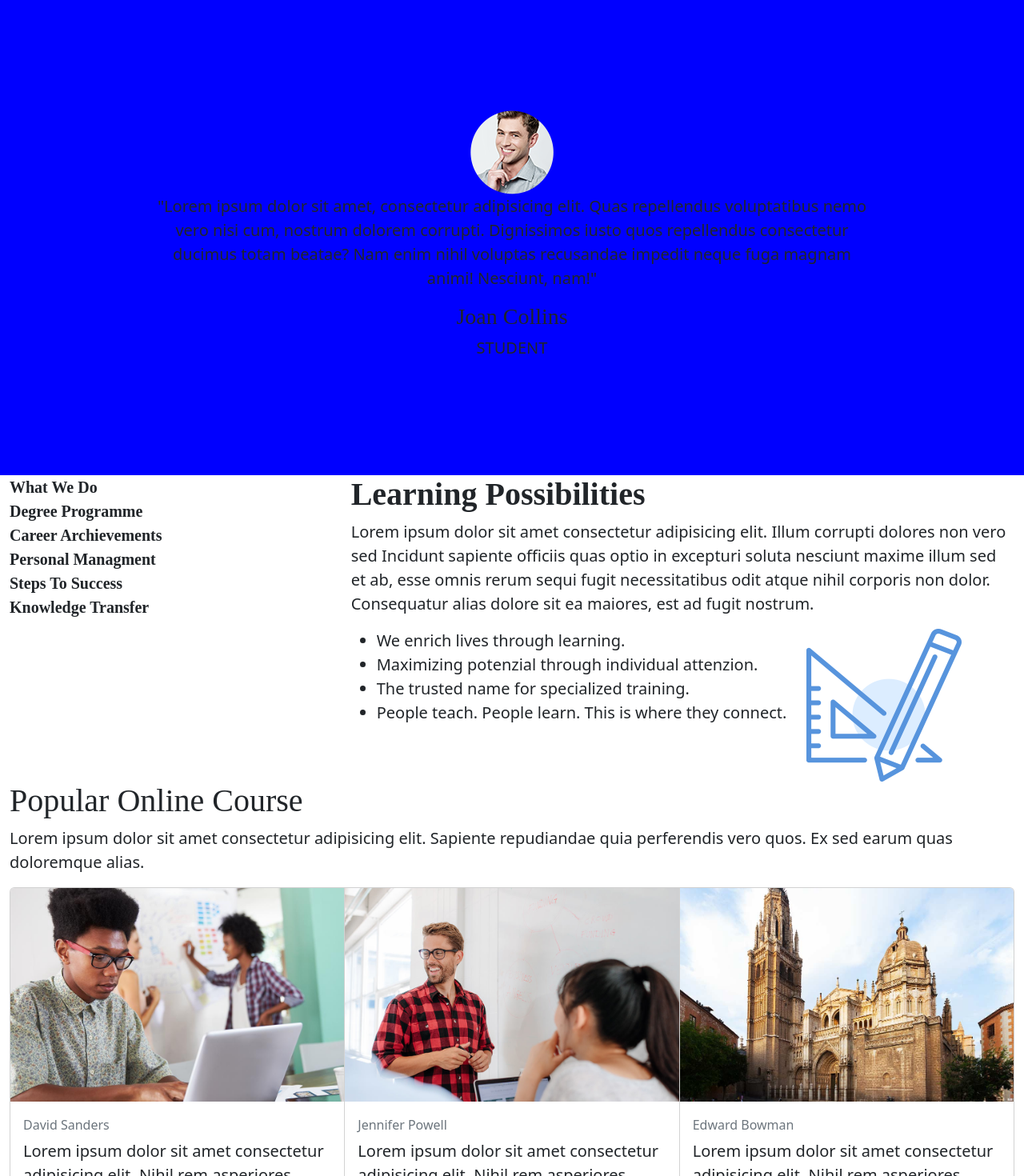
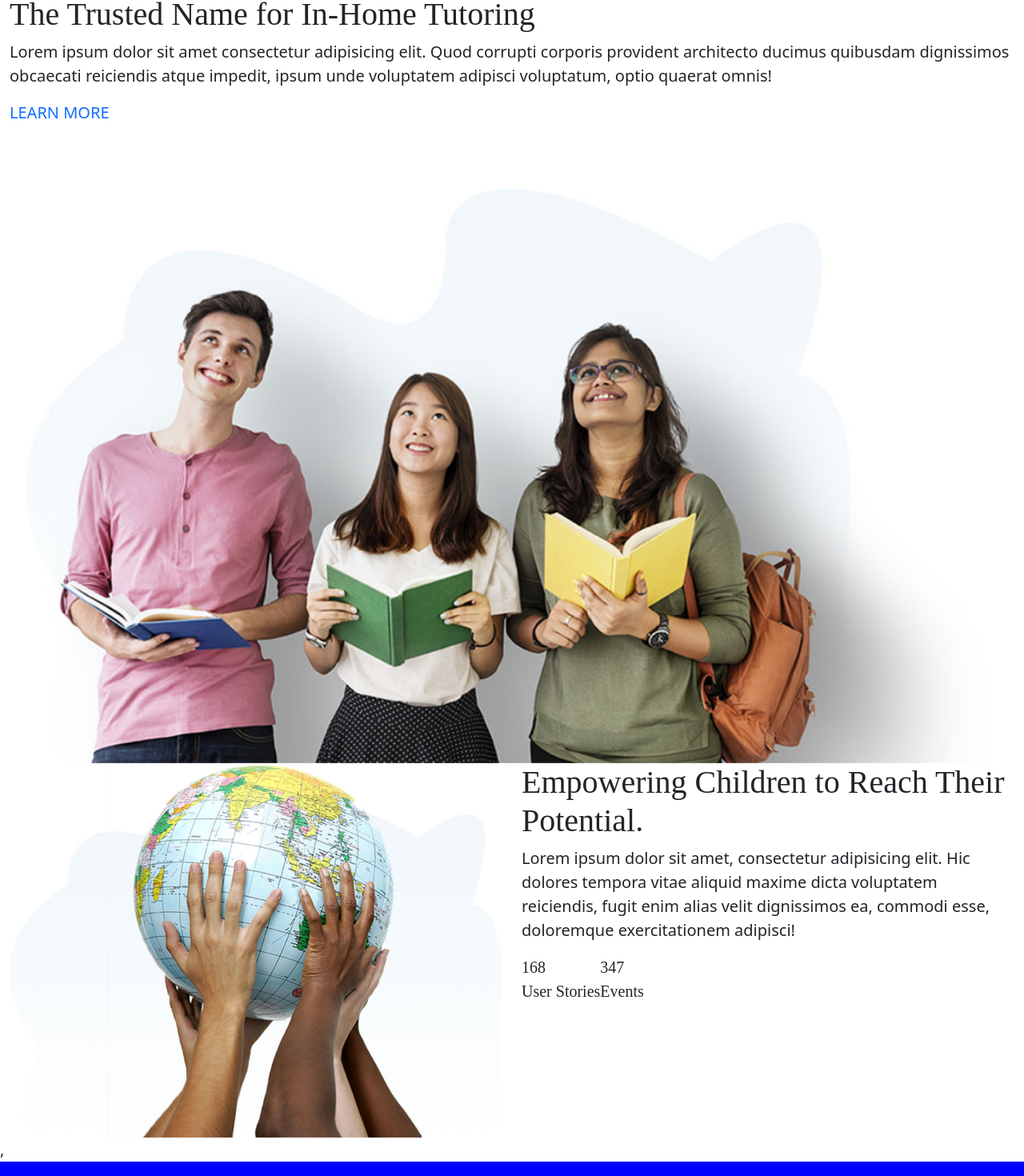
Before and after one commit to AnielloPiscopo/proj-html-vuejs, a Vue app: page / in a window 1280 px wide. Shown: the part 599-2069 px from the top of the page at 80% size. Built offline with nearby package versions, Linux system fonts and the light colour scheme.

Commit message:
Created and added the content in MainGeneralInfo component and added the class 'w-100' to some imgs

```diff
--- a/src/components/main/AppMain.vue
+++ b/src/components/main/AppMain.vue
@@ -1,5 +1,6 @@
 <script>
 import MainIconsContainer from './MainIconsContainer.vue';
+import MainGeneralInfo from './MainGeneralInfo.vue';
 import MainTestimonials from './MainTestimonials.vue';
 import MainProgrammDetails from './MainProgrammDetails.vue';
 import MainCourses from './MainCourses.vue';
@@ -9,6 +10,7 @@ export default {
     name: 'AppMain',
     components: {
         MainIconsContainer,
+        MainGeneralInfo,
         MainTestimonials,
         MainProgrammDetails,
         MainCourses,
@@ -21,6 +23,7 @@ export default {
 <template>
     <main>
         <MainIconsContainer />
+        <MainGeneralInfo />,
         <MainTestimonials />
         <MainProgrammDetails />
         <MainCourses />
--- /dev/null
+++ b/src/components/main/MainGeneralInfo.vue
@@ -0,0 +1,71 @@
+<script>
+import { store } from '../../store';
+
+export default {
+    name: 'MainGeneralInfo',
+
+    data() {
+        return {
+            store,
+            imgsPath: 'h5-img-',
+            imgsExtension: '.jpg',
+            userStoriesNumber: 168,
+            eventsNumber: 347,
+        }
+    }
+}
+</script>
+
+<template>
+    <section id="general-info">
+        <div class="container-fluid">
+            <h1 class="my_font-serif">The Trusted Name for In-Home Tutoring</h1>
+
+            <p>
+                Lorem ipsum dolor sit amet consectetur adipisicing elit. Quod corrupti corporis provident architecto
+                ducimus quibusdam dignissimos obcaecati reiciendis atque impedit, ipsum unde voluptatem adipisci
+                voluptatum, optio quaerat omnis!
+            </p>
+
+            <a href="#" class="text-decoration-none text-uppercase">Learn More</a>
+
+            <div class="my_img-container">
+                <img :src="store.getImgPath(imgsPath + '1' + imgsExtension)" alt="" class="w-100">
+            </div>
+        </div>
+        <div class="container-fluid">
+            <div class="row">
+                <div class="col-6">
+                    <img :src="store.getImgPath(imgsPath + '2' + imgsExtension)" alt="" class="w-100">
+                </div>
+                <div class="col-6">
+                    <h1 class="my_font-serif">
+                        Empowering Children to Reach Their Potential.
+                    </h1>
+
+                    <p>
+                        Lorem ipsum dolor sit amet, consectetur adipisicing elit. Hic dolores tempora vitae aliquid
+                        maxime dicta voluptatem reiciendis, fugit enim alias velit dignissimos ea, commodi esse,
+                        doloremque exercitationem adipisci!
+                    </p>
+
+                    <ul class="list-unstyled d-flex">
+                        <li class="my_font-serif">
+                            <div>{{ userStoriesNumber }}</div>
+                            <div>User Stories</div>
+                        </li>
+
+                        <li class="my_font-serif">
+                            <div>{{ eventsNumber }}</div>
+                            <div>Events</div>
+                        </li>
+                    </ul>
+                </div>
+            </div>
+        </div>
+    </section>
+</template>
+
+<style lang="scss">
+
+</style>
--- a/src/components/main/MainIconsContainer.vue
+++ b/src/components/main/MainIconsContainer.vue
@@ -24,7 +24,7 @@ export default {
 </script>
 
 <template>
-    <div class="my_icons-container d-flex justify-content-between p-5">
+    <div class="my_icons-container d-flex justify-content-between p-5 flex-wrap">
         <div class="my_icon-container p-5 d-flex flex-column align-items-center" v-for="icon, index in numberOfIcons"
             :key="index">
             <div class="my_img-container">
--- a/src/components/main/MainPricingPlans.vue
+++ b/src/components/main/MainPricingPlans.vue
@@ -80,7 +80,7 @@ export default {
                 <div v-for="plan, index in plansList" class="card"
                     :class="(planActiveIndex === index) ? 'my_active' : ''" style="width: 18rem;" :key="index">
                     <div class="container-fluid">
-                        <img class="card-img-top"
+                        <img class="card-img-top w-100"
                             :src="store.getImgPath(plansIconsImgPath + plan.imgPath + plansIconsImgExtension)"
                             alt="Card image cap">
                         <h4 class="card-title">{{ '&#36;' + plan.Price }}</h4>
--- a/src/components/main/MainProgrammDetails.vue
+++ b/src/components/main/MainProgrammDetails.vue
@@ -123,10 +123,10 @@ export default {
                             </ul>
                         </div>
 
-                        <div class="col-1">
+                        <div class="col-2">
                             <div class="my_img-container">
                                 <img :src="store.getImgPath(imgsPath + (activeProgrammInfoIndex + 1) + imgsExtension)"
-                                    alt="">
+                                    alt="" class="w-100">
                             </div>
                         </div>
                     </div>
```
